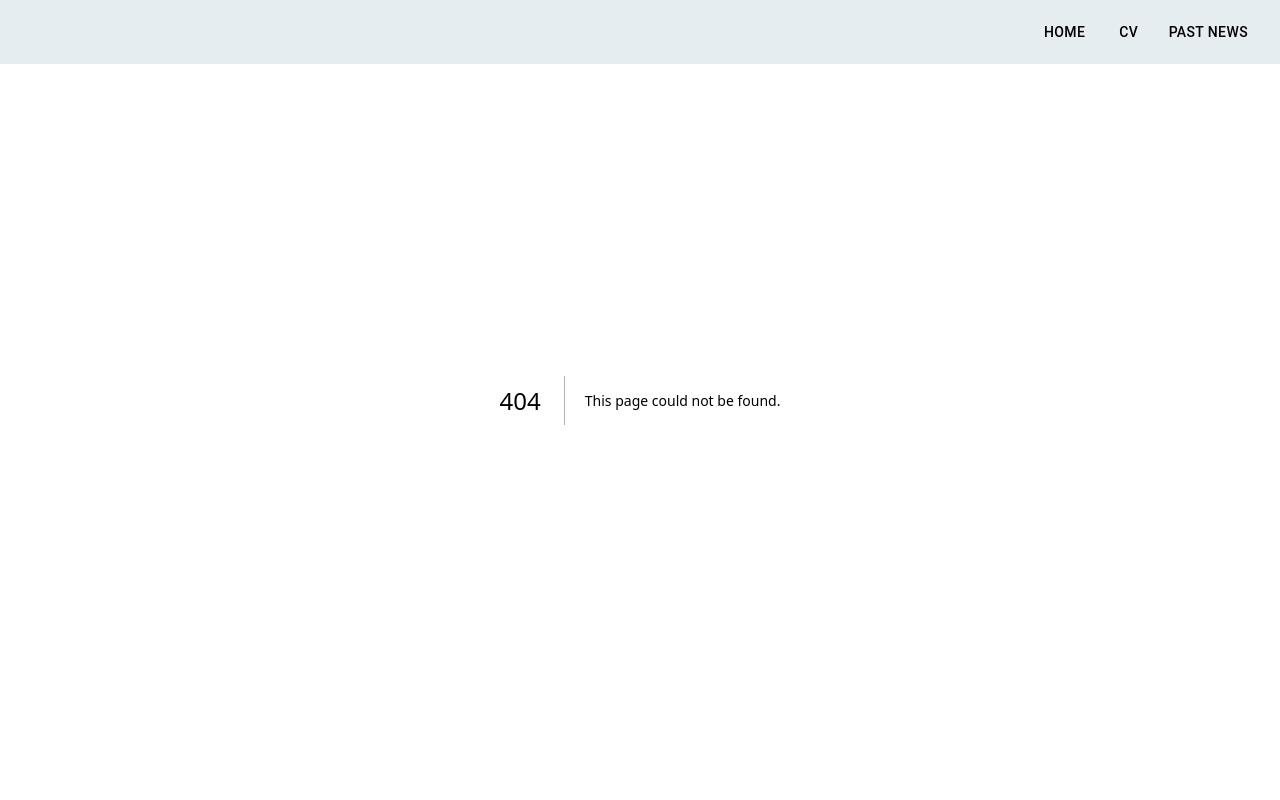
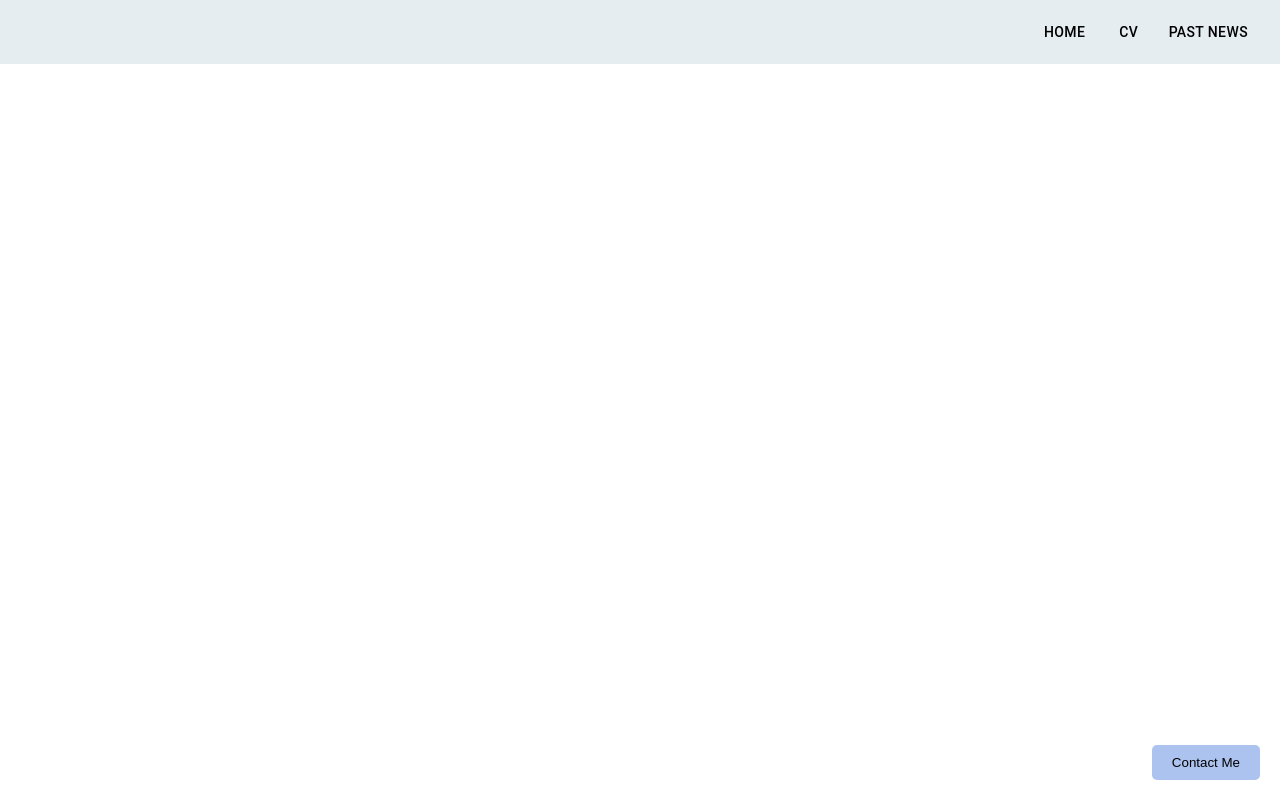
Before and after one commit to stanleykywu/stanley-portfolio-website-nextjs, a Next.js app: page /components/interactive-button in a window 1280 px wide. Before the commit this address had no page. Built offline with nearby package versions, Linux system fonts and the light colour scheme.

Commit message:
funny button

```diff
--- /dev/null
+++ b/pages/components/interactive-button.js
@@ -0,0 +1,54 @@
+// components/InteractiveButton.js
+import { useEffect } from 'react';
+
+const InteractiveButton = () => {
+  useEffect(() => {
+    const button = document.getElementById('contact-button');
+    const maxDistance = 500;
+    const pushFactor = 1.5;
+
+    const handleMouseMove = (e) => {
+      const buttonRect = button.getBoundingClientRect();
+      const buttonCenterX = buttonRect.left + buttonRect.width / 2;
+      const buttonCenterY = buttonRect.top + buttonRect.height / 2;
+      const distanceX = e.clientX - buttonCenterX;
+      const distanceY = e.clientY - buttonCenterY;
+      const distance = Math.sqrt(distanceX * distanceX + distanceY * distanceY);
+      if (distance < maxDistance) {
+        const angle = Math.atan2(distanceY, distanceX);
+        const pushDistance = (maxDistance - distance) * pushFactor;
+
+        let moveX = Math.cos(angle) * pushDistance * -1;
+        let moveY = Math.sin(angle) * pushDistance * -1;
+        const maxMoveX = window.innerWidth - buttonRect.width;
+        const maxMoveY = window.innerHeight - buttonRect.height;
+        moveX = Math.max(-buttonRect.left, Math.min(moveX, maxMoveX - buttonRect.left));
+        moveY = Math.max(-buttonRect.top, Math.min(moveY, maxMoveY - buttonRect.top));
+        button.style.transform = `translate(${moveX}px, ${moveY}px)`;
+      } else {
+        button.style.transform = 'translate(0, 0)';
+      }
+    };
+
+    document.addEventListener('mousemove', handleMouseMove);
+    button.addEventListener('click', () => {
+        alert("ya got me! let's hope Amazon doesn't figure out how to do this...");
+    });
+
+    // Cleanup function
+    return () => {
+      document.removeEventListener('mousemove', handleMouseMove);
+      button.removeEventListener('click', () => {
+        alert("ya got me! let's hope Amazon doesn't figure out how to do this...");
+      });
+    };
+  }, []);
+
+  return (
+    <button id="contact-button" style={{ position: 'fixed' }}>
+      Contact Me
+    </button>
+  );
+};
+
+export default InteractiveButton;
--- a/pages/index.css
+++ b/pages/index.css
@@ -66,6 +66,23 @@ body {
     background-color: transparent !important;
 }
 
+#contact-button {
+    position: fixed;
+    bottom: 20px;
+    right: 20px;
+    background-color: #adc3ef;
+    color: black;
+    padding: 10px 20px;
+    border: none;
+    border-radius: 5px;
+    cursor: pointer;
+    transition: transform 0.1s ease;
+    z-index: 1000;
+}
+#contact-button:hover {
+    background-color: #adc3ef;
+}
+
 /* =============== MEDIA QUERIES (MEDIUM DEVICES) =============== */
 @media screen and (max-width: 1024px) {
     .container {
--- a/pages/index.js
+++ b/pages/index.js
@@ -3,6 +3,7 @@ import Header from './header/Header'
 import Head from 'next/head';
 import Research from './research/Research'
 import CssBaseline from "@mui/material/CssBaseline";
+import InteractiveButton from './components/interactive-button';
 import { createTheme, ThemeProvider } from '@mui/material/styles'
 
 const theme = createTheme({
@@ -42,6 +43,7 @@ function Home () {
                 <CssBaseline />
                 <Header />
                 <Research />
+                <InteractiveButton />
             </ThemeProvider>
         </>
     )
```
